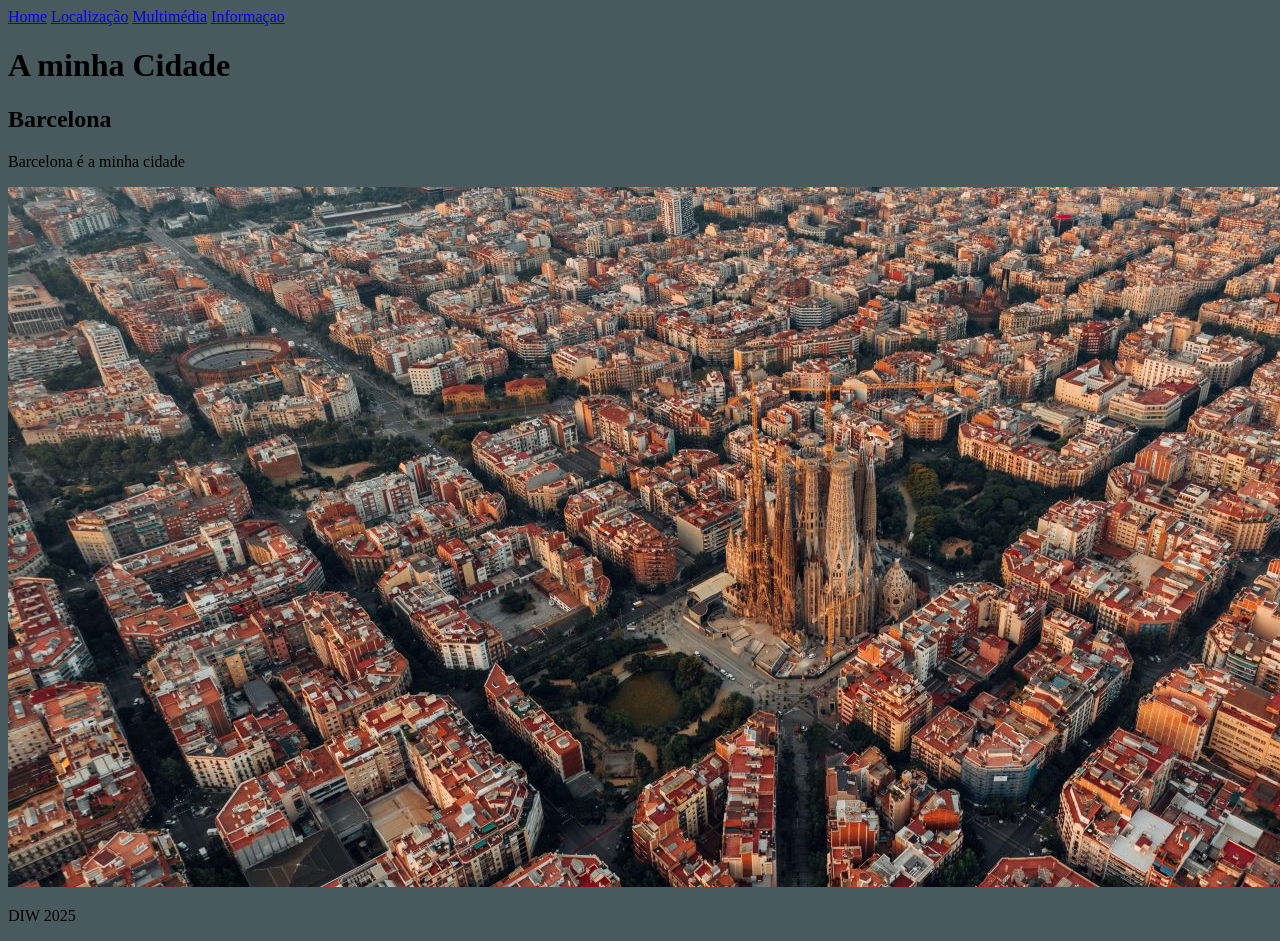
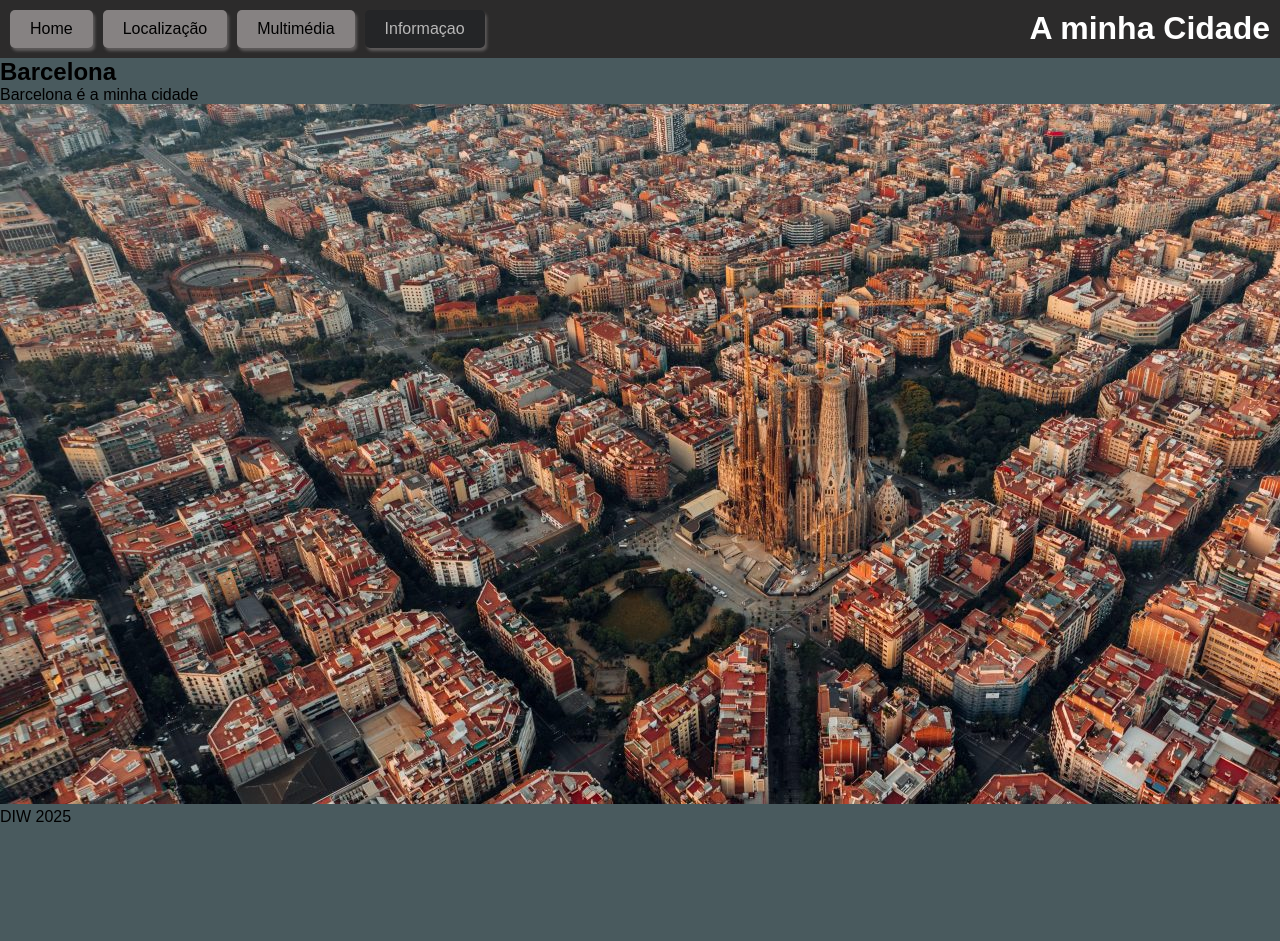
Before and after one commit to iduartemt/iduartemt.github.io, a plain HTML site: page Lab1/index.html in a window 1280 px wide. Shown: the top 941 px of the page. After the commit the page ends 826 px from the top, so only its background shows below. Drawn offline with Linux system fonts and the light colour scheme.

Commit message:
lab3-alt3

```diff
--- a/Lab1/styles.css
+++ b/Lab1/styles.css
@@ -1,3 +1,66 @@
 body {
     background-color: #495a5e;
 }
+
+* {
+  padding: 0;
+  margin: 0;
+  font-family: arial;
+}
+
+header {
+  display: flex;
+  justify-content: space-between;
+  gap: 10px;
+  padding: 10px;
+  background: rgb(44, 43, 43);
+}
+
+header h1 {
+    color: white;
+}
+
+
+nav {
+  display: flex;
+  gap: 10px;
+}
+
+nav a {
+  padding: 10px 20px;
+  background-color: rgb(134, 130, 130);
+  text-decoration: none;
+  color: black;
+  border-radius: 5px;
+  box-shadow: 2px 3px 3px rgb(94, 91, 91);
+}
+
+nav a:last-child {
+  background: rgb(36, 37, 39);
+  color: rgb(184, 183, 183);
+}
+
+a:hover {
+  filter: brightness(90%);
+}
+
+h1 {
+  display: flex;
+  justify-content: space-between;
+}
+
+
+@media (max-width: 600px) {
+  header, nav {
+    flex-direction: column;
+  }
+  nav {
+    display: none;
+  }
+  header:hover nav {
+    display: flex;
+  }
+  .hamburguer {
+    display: block;
+  }
+}
--- a/Lab3/styles.css
+++ b/Lab3/styles.css
@@ -1,19 +1,36 @@
 * {
   margin: 0;
-  background-color: bisque;
+  font-family: arial;
+  background-color: antiquewhite;
 }
 
+
 nav {
-   padding-top: 5px;
-  padding-bottom: 5px;
-background-color: rgb(67, 67, 77);
-text-align: center;
+   padding: 20px;
+  text-align: center;
+  display: flex;
+  gap: 10px;
 }
 
 nav a {
-  background-color: rgb(67, 67, 77);
-  color: aliceblue;
+ padding: 10px 20px;
+  background-color: rgb(190, 203, 142);
+  text-decoration: none;
+  color: black;
+  border-radius: 5px;
+  box-shadow: 2px 3px 3px lightgrey;
+
 }
+
+nav a:last-child {
+  background: rgb(104, 123, 83);
+  color: white;
+}
+
+a:hover {
+  filter: brightness(90%);
+}
+
 body main p {
   border-radius: 10px;
   margin: 10px 10px;
@@ -66,3 +83,18 @@ footer p{
   text-align: center;
 background-color: rgb(67, 67, 77);
 }
+
+@media(max-wifth: 600px){
+header, nav {
+  flex-direction: column;
+}
+nav {
+    display: none;
+  }
+  header:hover nav {
+    display: flex;
+  }
+  .hamburguer {
+    display: block;
+  }
+}
```
Also changed, not shown: index.html (+7 -2 lines).
